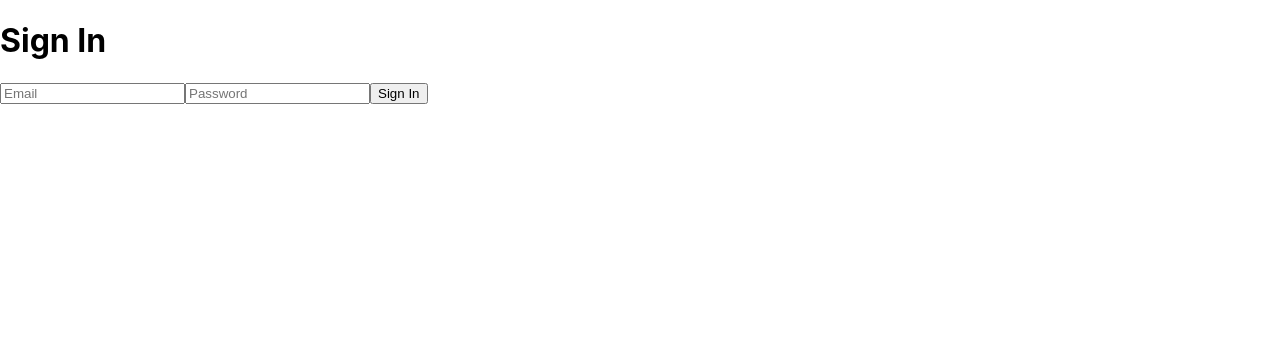
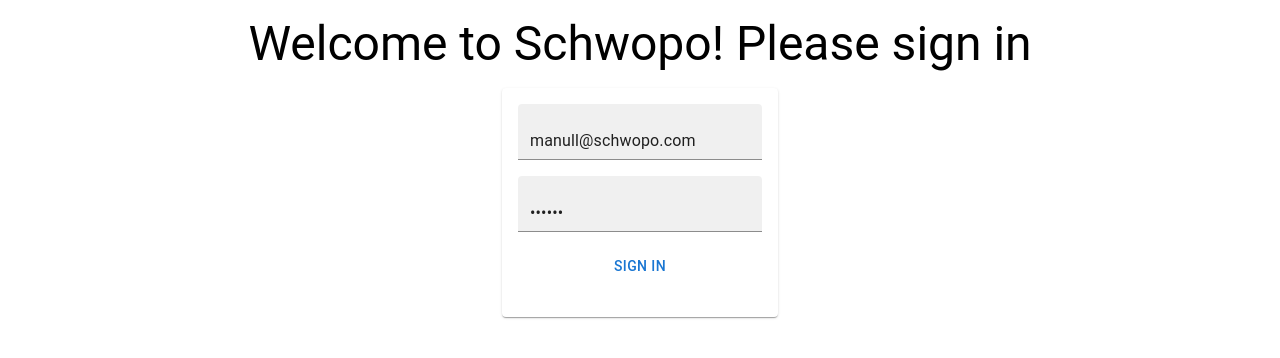
Before and after one commit to schwopo/schwopo.github.io, a React (Create React App) app in the folder schwopo-app/: page /login in a window 1280 px wide. Shown: the top 358 px of the page. Built offline with nearby package versions, Linux system fonts and the light colour scheme.

Commit message:
Fix Email login

```diff
--- a/schwopo-app/src/components/AuthContext.jsx
+++ b/schwopo-app/src/components/AuthContext.jsx
@@ -1,5 +1,5 @@
 import { useEffect, useRef, useReducer, createContext } from "react";
-import { initializeApp } from "firebase/app";
+import { initializeApp, getApp } from "firebase/app";
 import { getAuth, signInWithEmailAndPassword } from "firebase/auth";
 
 const firebaseConfig = {
@@ -11,9 +11,11 @@
   appId: "1:1099486094427:web:13cb3d2e53306578b74b7e",
 };
 
-export const AuthContext = createContext({
-  loggedInUser: null,
-});
+const authObject =  {
+	  loggedInUser: null,
+}
+
+export const AuthContext = createContext(authObject)
 
 export function AuthContextProvider({ children }) {
   const app = useRef(null);
@@ -34,30 +36,39 @@
     }
   };
 
-  const signIn = (email, password) => {
-    const auth = getAuth(app);
+  const [state, dispatch] = useReducer(authReducer, authObject);
+
+  const signIn = (email, password, onSuccess, onFailure) => {
+    console.log("Signing in with email:", email);
+    const auth = getAuth(getApp());
+    console.log(auth);
     signInWithEmailAndPassword(auth, email, password)
       .then((userCredential) => {
         // Signed in successfully!
         const user = userCredential.user;
         console.log("User signed in:", user);
-        // You can now redirect the user to their dashboard, update UI, etc.
+
+        dispatch({
+	  type: "LOGIN",
+	  payload: email
+        });
+	onSuccess();
+
       })
-
       .catch((error) => {
         // Handle errors here.
         const errorCode = error.code;
         const errorMessage = error.message;
         console.error("Error signing in:", errorCode, errorMessage);
         // Display error message to the user (e.g., "Invalid credentials", "User not found")
-      });
+	onFailure(errorMessage);
+      }) ;
   }
 
 
-  const [state, dispatch] = useReducer(authReducer, AuthContext);
 
   return (
-    <AuthContext.Provider value={{ AuthContext, state, dispatch, signIn }}>
+    <AuthContext.Provider value={{ state, dispatch, signIn }}>
       {children}
     </AuthContext.Provider>
   );
--- a/schwopo-app/src/components/FriendList.jsx
+++ b/schwopo-app/src/components/FriendList.jsx
@@ -17,7 +17,7 @@
   };
 
   const nameItems = names.map((name) =>
-    <Paper sx={{padding:1, cursor: "pointer"}} onClick={() => setUser(name)}>
+    <Paper sx={{padding:1, cursor: "pointer"}} onClick={() => setUser(name)} key={name}>
       <Stack direction={"row"} spacing={2} alignItems={"center"}>
         <Avatar>{name[0]}</Avatar>
         <Typography variant="button">
--- a/schwopo-app/src/components/SignInScreen.jsx
+++ b/schwopo-app/src/components/SignInScreen.jsx
@@ -1,39 +1,69 @@
 import { useState, useContext } from "react";
 import { useNavigate } from "react-router";
 import { AuthContext } from "./AuthContext.jsx";
+import Typography from "@mui/material/Typography";
+import TextField from "@mui/material/TextField";
+import Button from "@mui/material/Button";
+import Stack from "@mui/material/Stack";
+import Card from "@mui/material/Card";
 
 export function SignInScreen() {
-  const [email, setEmail] = useState("");
-  const [password, setPassword] = useState("");
+  const [email, setEmail] = useState("manull@schwopo.com");
+  const [password, setPassword] = useState("manuel");
+  const [message, setMessage] = useState("");
   const { signIn } = useContext(AuthContext);
 
   const navigate = useNavigate();
-  const handleSignIn = (e) => {
-    signIn(email, password);
-    navigate("/chat");
+
+  const handleSignIn = () => {
+
+    const onSuccess = () =>
+    {
+	console.log("Sign in successful");
+	navigate("/chat");
+    }
+
+    const onFailure = (message) =>
+    {
+	console.log("Sign in failed");
+    	setMessage(message);
+    }
+
+    signIn(email, password, onSuccess, onFailure);
   };
 
   return (
-    <div>
-      <h1>Sign In</h1>
-      <form>
-        <input
+    <>
+    <Stack spacing={2} alignItems={"center"} sx={{ padding: 2 }}>
+      <Typography variant="h3">Welcome to Schwopo! Please sign in</Typography>
+      <Card>
+	<Stack spacing={2} alignItems={"center"} sx={{ padding: 2 }}>
+        <TextField
           type="email"
           placeholder="Email"
           value={email}
           onChange={(e) => setEmail(e.target.value)}
+	  variant="filled"
         />
-        <input
+        <TextField
           type="password"
           placeholder="Password"
           value={password}
           onChange={(e) => setPassword(e.target.value)}
+	  variant="filled"
         />
-        <button type="submit" onClick={handleSignIn}>
+        <Button onClick={handleSignIn}>
           Sign In
-        </button>
-      </form>
-    </div>
+        </Button>
+
+      <Typography variant="body2" color="error">
+        {message}
+      </Typography>
+      </Stack>
+      </Card>
+
+    </Stack>
+    </>
   );
 }
 
--- a/schwopo-app/src/components/UserBar.jsx
+++ b/schwopo-app/src/components/UserBar.jsx
@@ -1,14 +1,14 @@
 import { useContext } from "react";
-import { MessagingContext } from "./MessagingContext";
 import AppBar from "@mui/material/AppBar";
 import Toolbar from "@mui/material/Toolbar";
 import Avatar from "@mui/material/Avatar";
 import Typography from "@mui/material/Typography";
 import Stack from "@mui/material/Stack";
+import { AuthContext } from "./AuthContext";
 
 export function UserBar() {
-  const { state } = useContext(MessagingContext);
-  const user = state.loggedInUser || "Nobody";
+  const { state } = useContext(AuthContext);
+  const user = state.loggedInUser || "No user body";
 
   return (
     <>
```
